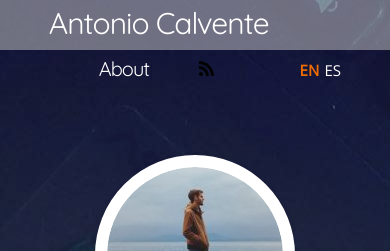
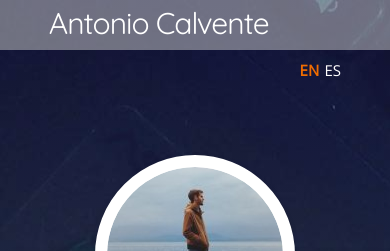
Before and after one commit to antcalvente/antcalvente.github.io, a Jekyll site: the page built from index.html, in a window 390 px wide. Shown: the top 251 px of the page. Built offline with Jekyll 4.4.1, drawn with Linux system fonts in a browser that asks for light colours.

Commit message:
Add mobile friendly header hack, needs to be fixed once CSS hierarchy is well defined

```diff
--- a/css/main.scss
+++ b/css/main.scss
@@ -171,3 +171,12 @@ $anim-speed: 0.3s;
     }
   }
 }
+
+@media (max-width: 660px) {
+  .site-header .header-bar {
+    .header-subtitle {
+      /* Temporal solution until the CSS hierarchy is fixed */
+      display: none !important;
+    }
+  }
+}
```
